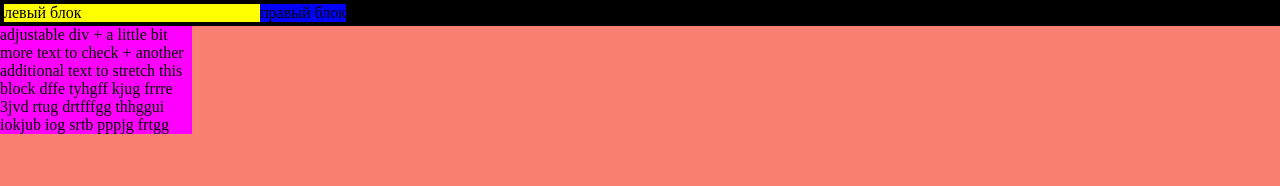
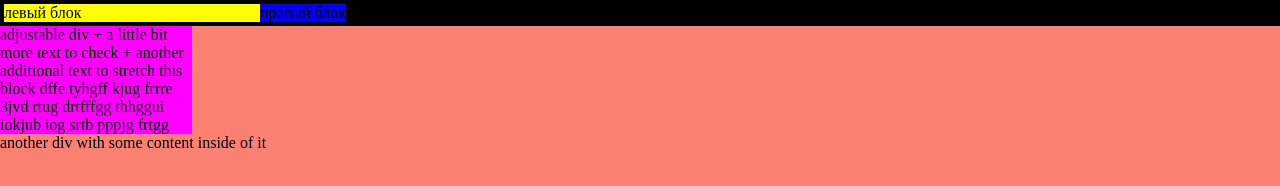
Before and after one commit to nortonsellinger/test, a plain HTML site: page index.html in a window 1280 px wide. Drawn offline with Linux system fonts and the light colour scheme.

Commit message:
Update index.html

```diff
--- a/index.html
+++ b/index.html
@@ -15,5 +15,8 @@
     </div>
     <div id="content">adjustable div + a little bit more text to check + another additional text to stretch this block dffe tyhgff kjug frrre 3jvd rtug drtfffgg thhggui iokjub iog srtb pppjg frtgg
     </div>
+    <div id="_content">
+        another div with some content inside of it
+    </div>
 </body>
 </html>
```
